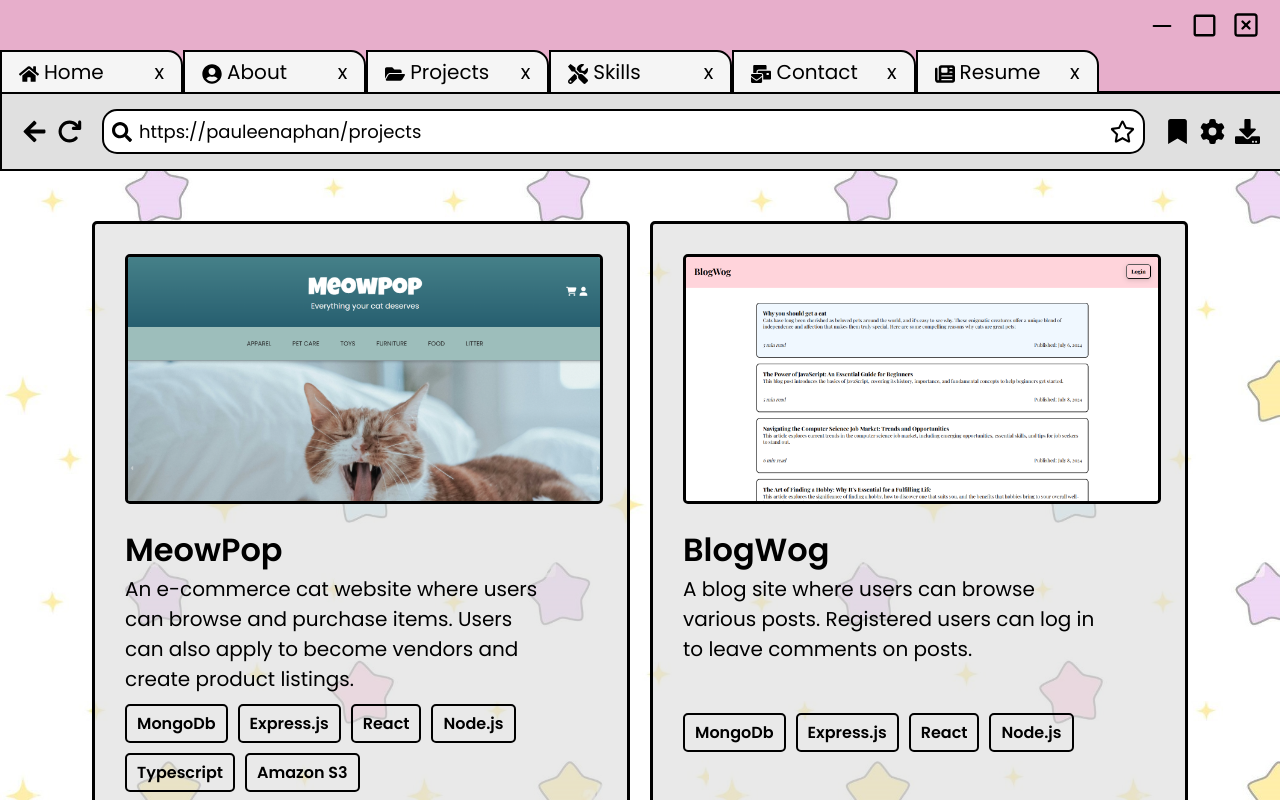
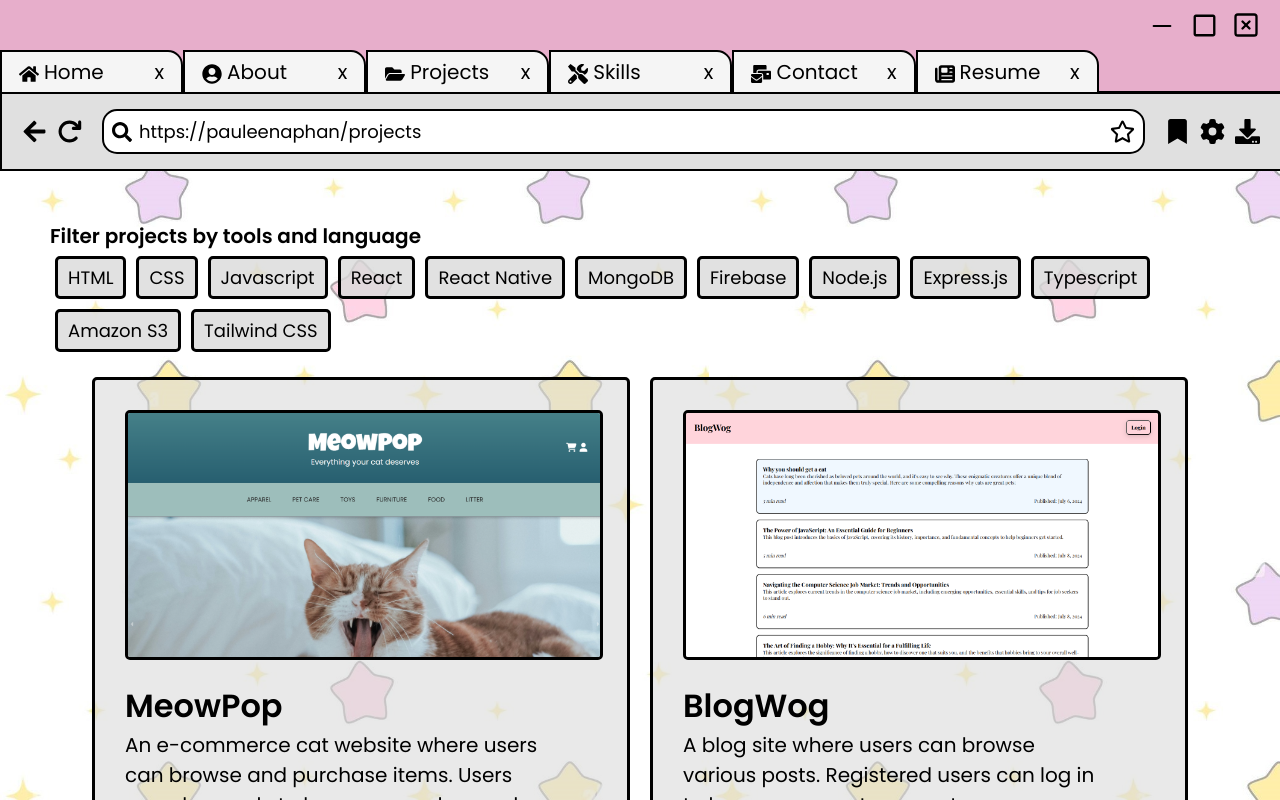
Before and after one commit to pauleenaphan/website-portfolio, a React (Vite) app: page /projects in a window 1280 px wide. Built offline with nearby package versions, Linux system fonts and the light colour scheme; the HTML template or start-up script is replaced by a standard one; a web font is replaced by a local one.

Commit message:
added tool filter for project page

```diff
--- /dev/null
+++ b/src/component/tool.tsx
@@ -0,0 +1,16 @@
+import "../style/projects.css";
+
+interface ToolSelectBtnProps {
+    tool: string;
+    selectedTools: string[];
+    toggleTool: (tool: string) => void;
+}
+
+// Component for selecting tools on projects page
+export const ToolSelectBtn: React.FC<ToolSelectBtnProps> = ({ tool, selectedTools, toggleTool }) => {
+    return (
+        <button className="toolSelectorBtn" onClick={() => toggleTool(tool)}>
+            {selectedTools.includes(tool) ? `X ${tool}` : tool}
+        </button>
+    );
+}
--- a/src/data/projects.ts
+++ b/src/data/projects.ts
@@ -26,7 +26,7 @@ export const projects: Project[] = [
         githubLink: "https://github.com/pauleenaphan/Meow-Pop",
         liveSiteLink: "https://main--meowpop.netlify.app/",
         image: meowPopImg, // Replace with the correct path to the image
-        tools: ["MongoDb", "Express.js", "React", "Node.js", "Typescript", "Amazon S3"]
+        tools: ["MongoDB", "Express.js", "React", "Node.js", "Typescript", "Amazon S3"]
     },
     {
         name: "BlogWog",
@@ -34,7 +34,7 @@ export const projects: Project[] = [
         githubLink: "https://github.com/pauleenaphan/blog-api",
         liveSiteLink: "https://main--blogwog.netlify.app/",
         image: blogWogimg, // Replace with the correct path to the image
-        tools: ["MongoDb", "Express.js", "React", "Node.js"]
+        tools: ["MongoDB", "Express.js", "React", "Node.js"]
     },
     {
         name: "Mental Me",
--- a/src/pages/projects.tsx
+++ b/src/pages/projects.tsx
@@ -1,16 +1,58 @@
+import React, { useState } from "react";
 import "../style/projects.css";
-
-import { FaArrowUpRightFromSquare, FaGithub  } from "react-icons/fa6";
-
+import { FaArrowUpRightFromSquare, FaGithub } from "react-icons/fa6";
 import { projects } from "../data/projects";
 import { Tabs } from "../component/tabs";
 
-export const Projects = () =>{
-    return(
+import { ToolSelectBtn } from "../component/tool";
+
+
+export const Projects = () => {
+    // State to keep track of selected tools
+    const [selectedTools, setSelectedTools] = useState<string[]>([]);
+
+    // Function to toggle tool selection
+    const toggleTool = (tool: string) => {
+        // Updates selected tools by adding or removing the previous state
+        setSelectedTools((prevTools: string[]) => {
+            // If the tool is already selected, then we remove it
+            if (prevTools.includes(tool)) {
+                return prevTools.filter((t) => t !== tool);
+            } else {
+                // else add it to the arr
+                return [...prevTools, tool]; // Add the tool if it's not selected
+            }
+        });
+    };
+
+    // Filter out projects based on selected tools
+    const filteredProjects = projects.filter((project) =>
+        selectedTools.every((tool) => project.tools.includes(tool))
+    );
+
+    return (
         <div className="pageOuterContainer">
-            <Tabs/>
+            <Tabs />
             <div className="projectPageContainer">
-                {projects.map((project, index) => (
+                <div className="toolSelectorOuterContainer">
+                    <p> Filter projects by tools and language </p>
+                    <div className="toolSelectorContainer">
+                        <ToolSelectBtn tool="HTML" selectedTools={selectedTools} toggleTool={toggleTool} />
+                        <ToolSelectBtn tool="CSS" selectedTools={selectedTools} toggleTool={toggleTool} />
+                        <ToolSelectBtn tool="Javascript" selectedTools={selectedTools} toggleTool={toggleTool} />
+                        <ToolSelectBtn tool="React" selectedTools={selectedTools} toggleTool={toggleTool} />
+                        <ToolSelectBtn tool="React Native" selectedTools={selectedTools} toggleTool={toggleTool} />
+                        <ToolSelectBtn tool="MongoDB" selectedTools={selectedTools} toggleTool={toggleTool} />
+                        <ToolSelectBtn tool="Firebase" selectedTools={selectedTools} toggleTool={toggleTool} />
+                        <ToolSelectBtn tool="Node.js" selectedTools={selectedTools} toggleTool={toggleTool} />
+                        <ToolSelectBtn tool="Express.js" selectedTools={selectedTools} toggleTool={toggleTool} />
+                        <ToolSelectBtn tool="Typescript" selectedTools={selectedTools} toggleTool={toggleTool} />
+                        <ToolSelectBtn tool="Amazon S3" selectedTools={selectedTools} toggleTool={toggleTool} />
+                        <ToolSelectBtn tool="Tailwind CSS" selectedTools={selectedTools} toggleTool={toggleTool} />
+                    </div>
+
+                </div>
+                {filteredProjects.map((project, index) => (
                 <div className="projectContainer" key={index}>
                     <div className="projectInfo">
                         <img src={project.image} alt={project.name} />
@@ -36,5 +78,5 @@ export const Projects = () =>{
                 ))}
             </div>
         </div>
-    )
-}
+    );
+};
--- a/src/style/projects.css
+++ b/src/style/projects.css
@@ -71,3 +71,38 @@
         font-size: 20px;
     }
 }
+
+/* ! Selector Tools */
+.toolSelectorOuterContainer{
+    display: flex;
+    flex-direction: column;
+    width: 100%;
+
+    align-items: flex-start;
+}
+
+.toolSelectorOuterContainer p{
+    font-size: 20px;
+    font-weight: bold;
+}
+
+.toolSelectorContainer{
+    display: flex;
+    flex-wrap: wrap;
+    padding: 5px;
+    gap: 10px;
+}
+
+.toolSelectorBtn{
+    font-size: 18px;
+    border: 3px solid black;
+    border-radius: 5px;
+    padding: 5px 10px;
+    background-color: rgba(218, 218, 218, 0.8);
+    cursor: pointer;
+}
+
+
+.toolSelectorBtn:hover{
+    opacity: 0.8;
+}
```
Also changed, not shown: src/style/toolSelect.css (added). Lines whose indentation alone changed are shown as unchanged.
